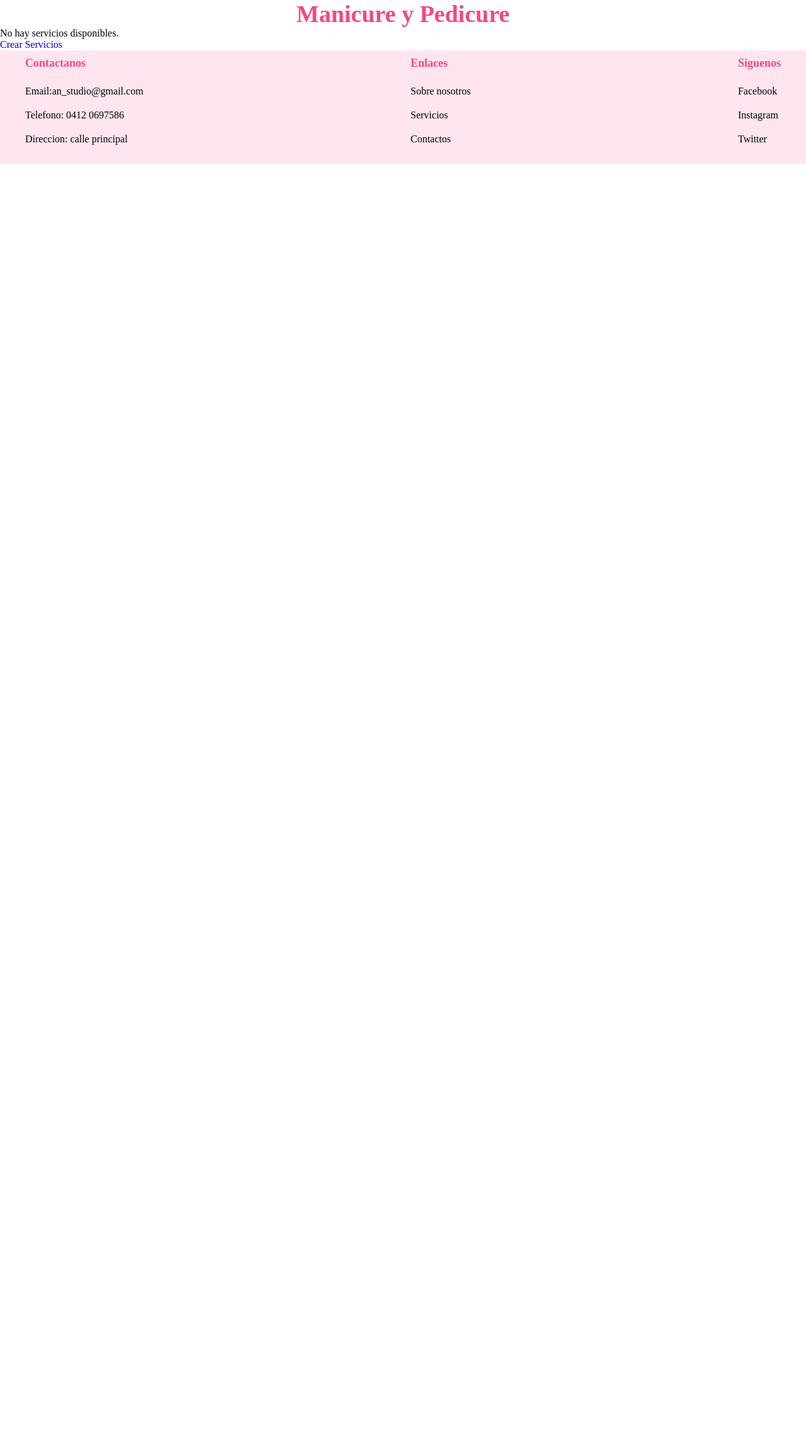
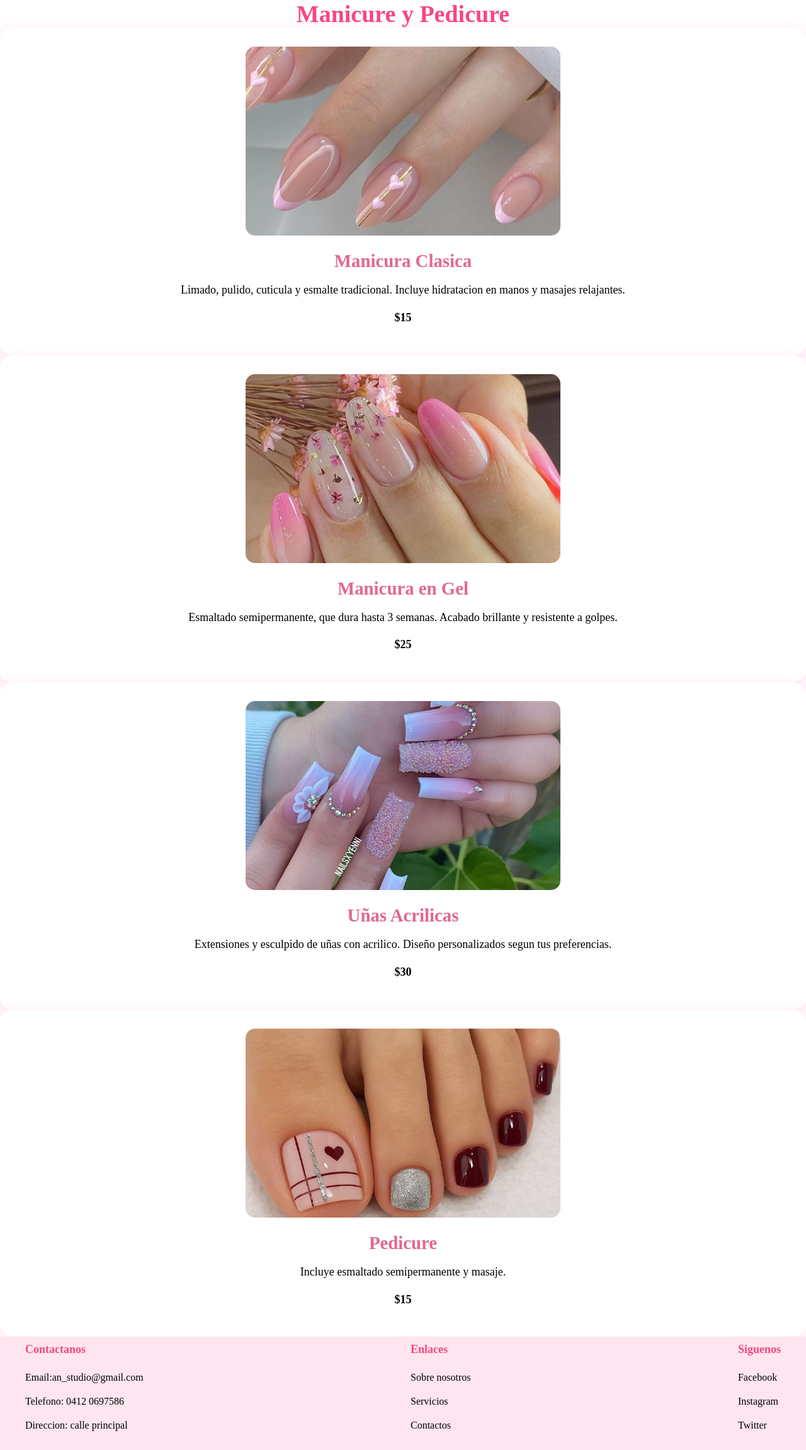
Before and after one commit to anajesselle25/pagina_unas_an, a Django app: page /index1/ in a window 1280 px wide. Shown: the part 70-2372 px from the top of the page at 63% size. Before the commit the page ends 330 px from the top, so only its background shows below. Run offline with Django 5.2, Linux system fonts and the light colour scheme.

Commit message:
cambios html

```diff
--- a/core/templates/core/index1.html
+++ b/core/templates/core/index1.html
@@ -11,18 +11,34 @@
 {% block content %}
     <div id="services" class="page">
         <h1>Manicure y Pedicure</h1>
-        {% if services %}
-            {% for s in services %}
-            <a href=" {% url 'service_detail' id=s.id %}">
-                {% include "core/includes/service_card1.html" %}</a>
-            {% endfor %}
 
-        {% else %}
-            <p> No hay servicios disponibles. </p>
-        {% endif %}
+        <div class="services-grid">
+            <div class="service-card">
+                <img src="{% static 'core/img/clasica.jpeg' %}" alt="Manicura Clasica">
+                <h3>Manicura Clasica</h3>
+                <p>Limado, pulido, cuticula y esmalte tradicional. Incluye hidratacion en manos y masajes relajantes.</p>
+                <p class="precio">$15</p>
+        </div>
 
-        <p>
-            <a href=" {% url 'service_create' %}">Crear Servicios </a>
-        </p>
+        <div class="service-card">
+            <img src="{% static 'core/img/gel.jpeg' %}" alt="Manicura Gel.">
+            <h3>Manicura en Gel</h3>
+            <p>Esmaltado semipermanente, que dura hasta 3 semanas. Acabado brillante y resistente a golpes.</p>
+            <p class="precio">$25</p>
+        </div>
+
+        <div class="service-card">
+            <img src="{% static 'core/img/acrilicas.jpeg' %}" alt="Manicura Acrilicas">
+            <h3>Uñas Acrilicas</h3>
+            <p>Extensiones y esculpido de uñas con acrilico. Diseño personalizados segun tus preferencias.</p>
+            <p class="precio">$30</p>
+        </div>
+
+        <div class="service-card">
+            <img src="{% static 'core/img/pedicure.jpeg' %}" alt="Pedicura">
+            <h3>Pedicure</h3>
+            <p>Incluye esmaltado semipermanente y masaje.</p>
+            <p class="precio">$15</p>
+        </div>
     </div>
 {% endblock %}
```
